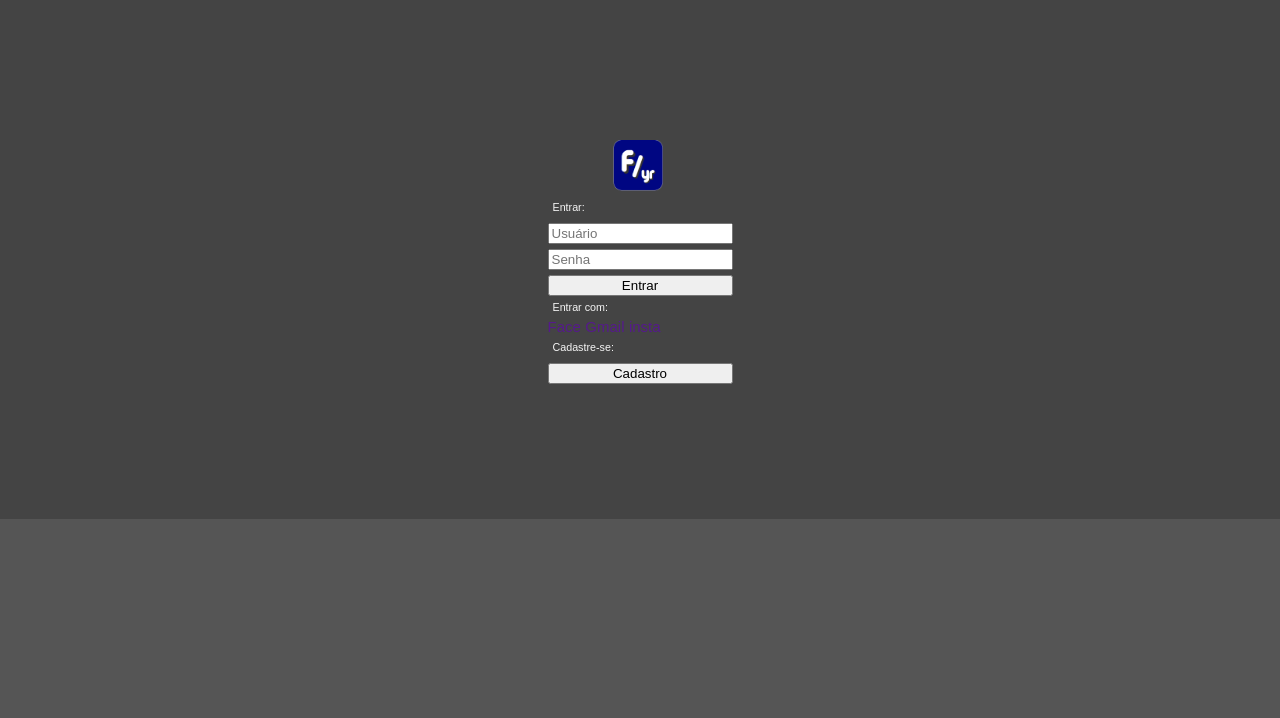
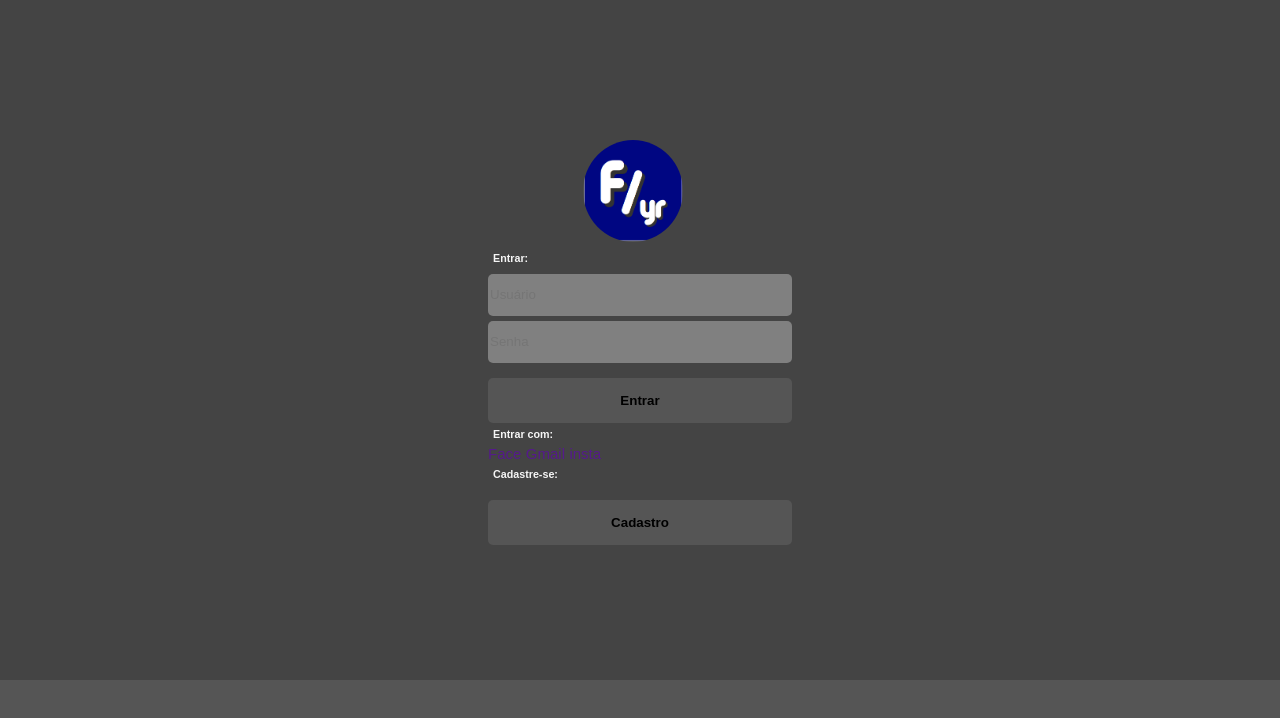
Before and after one commit to SnowFox-SK7/Flyer, a plain HTML site: page views/login-page.html in a window 1280 px wide. Drawn offline with Linux system fonts and the light colour scheme.

Commit message:
Estilizaçãopaginas de cadastro

```diff
--- a/styles/login-page.css
+++ b/styles/login-page.css
@@ -7,25 +7,41 @@
 }
 
 .login-container >img {
-    width: 50px;
+    width: 100px;
     margin: 5px;
+    border-radius: 50%;
     position: relative;
-    left: 60px;
+    left: 90px;
 }
 
 .login-container h6 {
     color: whitesmoke;
     margin: 5px;
-    font-weight: 400;
+    font-weight: 600;
 }
 
 .login-container input {
     margin-top: 5px;
+    border: 0px;
+    border-radius: 5px;
+    width: 300px;
+    height: 40px;
+    background-color: gray;
+    color: whitesmoke;
 }
 
 .login-container button {
-    margin-top: 5px;
-    font-weight: 400;
+    margin-top: 15px;
+    border: 0px;
+    font-weight: 600;
+    height: 45px;
+    background-color: #555;
+    border-radius: 5px;
+}
+.login-container button:hover {
+    background-color: rgb(65, 163, 65);
+    box-shadow: 2px 2px 5px  whitesmoke;
+    color: whitesmoke;
 }
 
 .login-container a {
```
